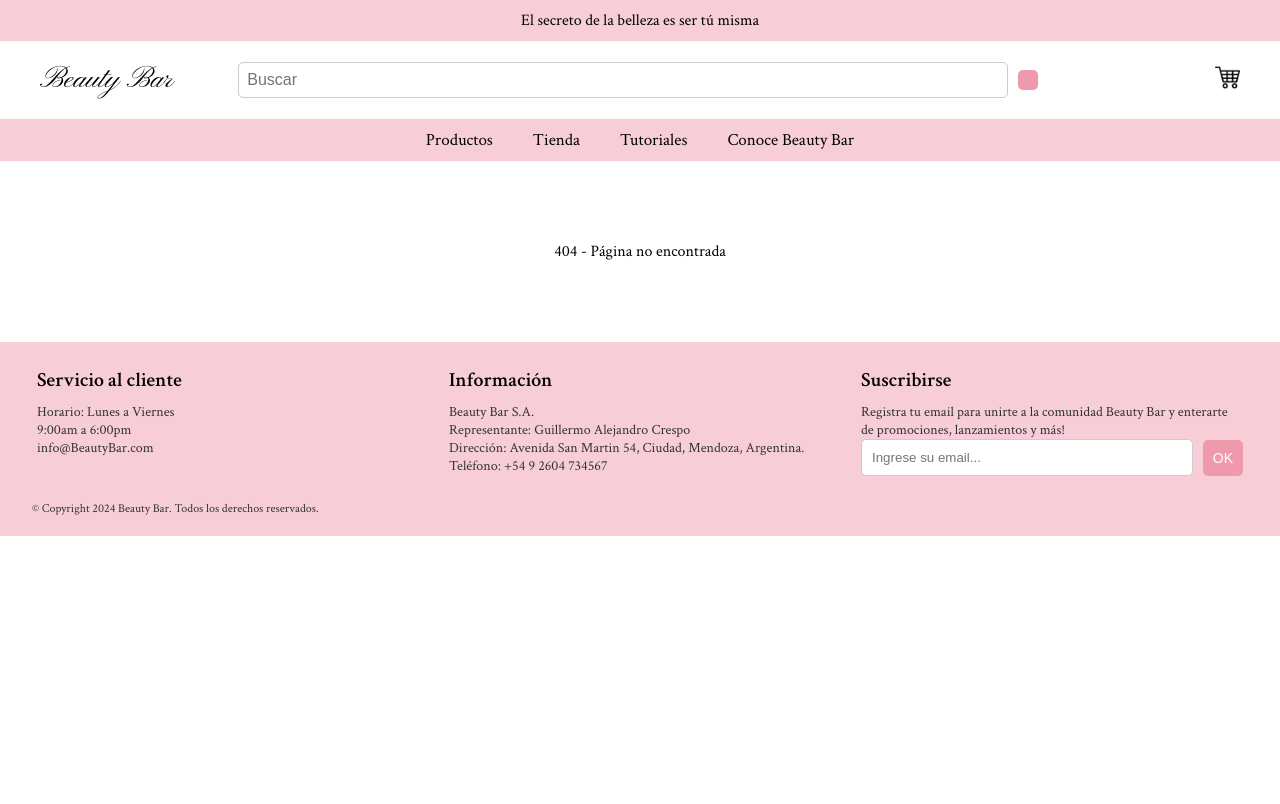
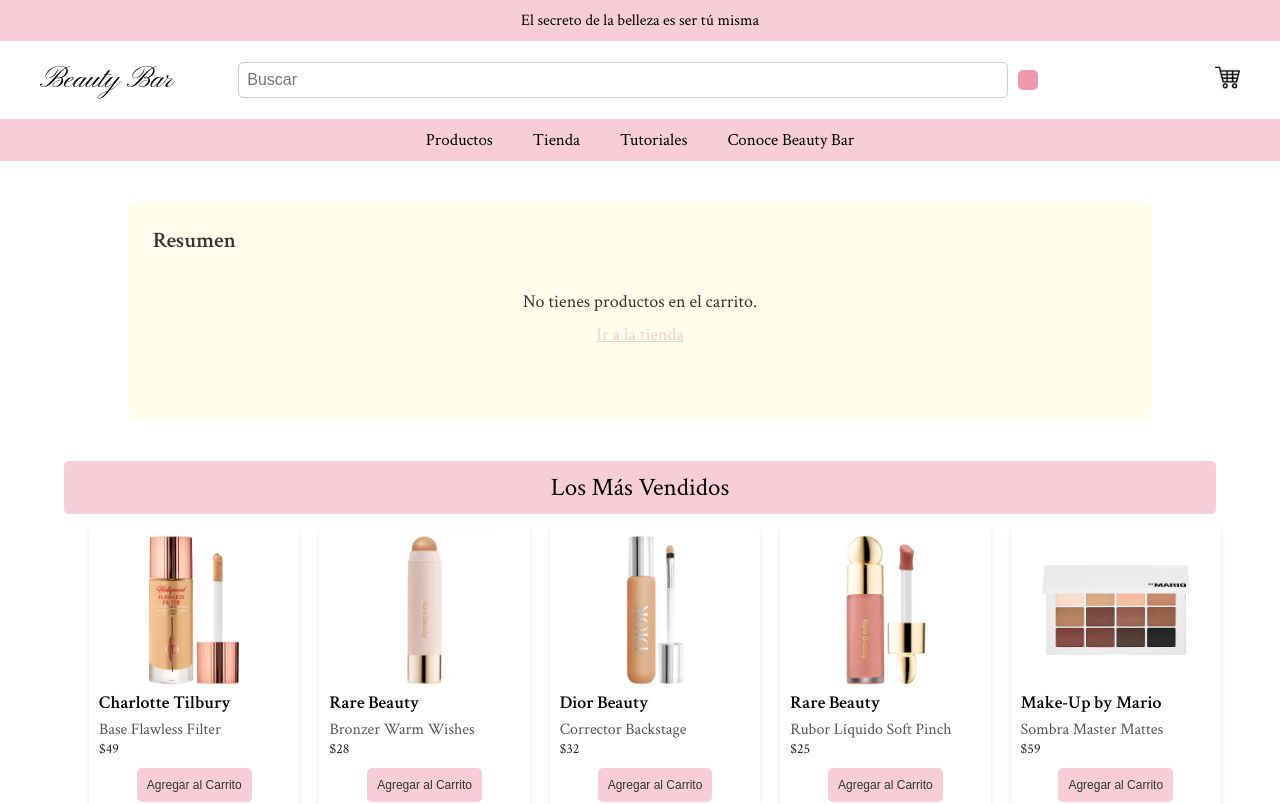
Before and after one commit to macadamiani345/ProyectoFinalDamiani, a React (Vite) app: page /carrito in a window 1280 px wide. Shown: the top 804 px of the page. Built offline with nearby package versions, Linux system fonts and the light colour scheme; a web font is replaced by a local one.

Commit message:
Se agregó las componentes para que el carrito funcione correctamente, con sus respectivos botones y mensajes

```diff
--- a/package.json
+++ b/package.json
@@ -12,7 +12,8 @@
   "dependencies": {
     "react": "^19.2.0",
     "react-dom": "^19.2.0",
-    "react-router-dom": "^7.10.1"
+    "react-router-dom": "^7.10.1",
+    "sweetalert2": "^11.26.17"
   },
   "devDependencies": {
     "@eslint/js": "^9.39.1",
--- a/src/App.jsx
+++ b/src/App.jsx
@@ -7,12 +7,27 @@
 import ItemListContainer from "./components/ItemListContainer/ItemListContainer"
 import ItemDetailContainer from './components/ItemDetailContainer/ItemDetailContainer'
 import Conoce from "./components/Conoce/Conoce"
+import Carrito from "./components/Carrito/Carrito"
+import { useCarrito } from './components/Carrito/UseCarrito';
 
 function App() {
+
+  const {
+    carrito,
+    agregarProducto,
+    eliminarProducto,
+    vaciarCarrito,
+    totalCantidad,
+    totalPrecio,
+    aumentarCantidad,
+    disminuirCantidad,
+    comprar
+  } = useCarrito();
+
   return (
     <>
 
-      <Header />
+      <Header totalItems={totalCantidad} />
 
       <main>
         <Routes>
@@ -20,17 +35,33 @@
           <Route path="/" element={
             <>
               <Carrusel />
-              <ItemListContainer greeting="Productos Nuevos" categoryProp="nuevos" />
-              <ItemListContainer greeting="Los Más Vendidos" categoryProp="mas-vendidos" />
+              <ItemListContainer greeting="Productos Nuevos" categoryProp="nuevos" agregarAlCarrito={agregarProducto} />
+              <ItemListContainer greeting="Los Más Vendidos" categoryProp="mas-vendidos" agregarAlCarrito={agregarProducto}/>
               <Extras />
             </>
           }/>
 
-          <Route path="/productos" element={ <ItemListContainer greeting="Nuestros Productos" showCategoryFilter /> }/>
+          <Route path="/productos" element={ <ItemListContainer greeting="Nuestros Productos" showCategoryFilter agregarAlCarrito={agregarProducto} />}/>
 
-          <Route path="/categoria/:categoryId" element={ <ItemListContainer /> }/>
+          <Route path="/categoria/:categoryId" element={ <ItemListContainer agregarAlCarrito={agregarProducto} />}/>
           <Route path="/detalle/:itemId" element={ <ItemDetailContainer /> }/>
           <Route path="/conoce" element={ <Conoce /> }/>
+
+          <Route path="/carrito" element={
+            <>
+            <Carrito
+              carrito={carrito}
+              eliminarProducto={eliminarProducto}
+              vaciarCarrito={vaciarCarrito}
+              totalPrecio={totalPrecio}
+              aumentarCantidad={aumentarCantidad}
+              disminuirCantidad={disminuirCantidad}
+              comprar={comprar}
+            />
+            <ItemListContainer greeting="Los Más Vendidos" categoryProp="mas-vendidos" agregarAlCarrito={agregarProducto} />
+            </>
+          }/>
+
           <Route path="*" element={ <p style={{ textAlign: 'center', margin: '80px 0' }}>404 - Página no encontrada</p> }/>
 
         </Routes>
--- /dev/null
+++ b/src/components/Carrito/Carrito.css
@@ -0,0 +1,143 @@
+.resumenCompra {
+    display: flex;
+    align-items: flex-start;
+    justify-content: space-between;
+    gap: 30px;
+    margin: 40px auto;
+    padding: 25px;
+    max-width: 80%;
+    border-radius: 12px;
+    background-color: var(--color-fondo-pagina);
+}
+
+.resumenCompra .listadoProductosCarrito {
+    flex: 2;
+}
+
+.resumenCompra .listadoProductosCarrito h2 {
+    font-size: 22px;
+    margin-bottom: 15px;
+    font-weight: 600;
+    color: var(--color-texto-general);
+}
+
+.resumenCompra .listadoProductosCarrito ul {
+    list-style: none;
+    padding: 0;
+    margin: 0;
+}
+
+.resumenCompra .listadoProductosCarrito li {
+    display: grid;
+    grid-template-columns: 1fr auto auto auto;
+    align-items: center;
+    justify-content: space-between;
+    padding: 12px 15px;
+    margin-bottom: 10px;
+    gap: 15px;
+    border: 1px solid var(--color-borde-cajas);
+    border-radius: 8px;
+    background: #fafafa;
+    font-size: 14px;
+    color: var(--color-texto-nombre);
+}
+
+.resumenCompra .listadoProductosCarrito li button {
+    margin-left: 2px;
+    padding: 5px 10px;
+    font-size: 14px;
+    border: none;
+    border-radius: 6px;
+    cursor: pointer;
+    background: var(--color-fondo-seccion);
+    color: var(--color-texto-general);
+    transition: background 0.3s;
+}
+
+.resumenCompra .listadoProductosCarrito li button:hover {
+    filter: brightness(0.9);
+}
+
+.btn-vaciar {
+    margin-top: 15px;
+    padding: 10px 15px;
+    border: none;
+    border-radius: 6px;
+    background: #ffefef;
+    color: #a80000;
+    font-size: 12px;
+    cursor: pointer;
+    transition: background 0.3s;
+}
+
+.btn-vaciar:hover {
+    background: var(--color-fondo-seccion);
+}
+
+.totalCompraCarrito {
+    flex: 1;
+    padding: 20px;
+    border-left: 1px solid var(--color-borde-cajas);
+}
+
+.totalCompraCarrito p {
+    font-size: 16px;
+    font-weight: 600;
+    margin-bottom: 20px;
+    color: var(--color-texto-general);
+}
+
+.btn-comprar {
+    width: 70%;
+    padding: 12px;
+    border: none;
+    border-radius: 8px;
+    background: var(--color-fondo-seccion);
+    font-size: 15px;
+    font-weight: 600;
+    color: var(--color-texto-general);
+    cursor: pointer;
+    transition: background 0.3s;
+}
+
+.btn-comprar:hover {
+    filter: brightness(0.9);
+}
+
+.carrito-vacio {
+    text-align: center;
+    padding: 20px;
+    font-size: 18px;
+    color: var(--color-texto-general);
+}
+
+.btn-volver {
+    display: inline-block;
+    margin-top: 10px;
+    color: var(--color-fondo-seccion);
+    text-decoration: underline;
+}
+
+.controles-cantidad {
+    display: flex;
+    align-items: center;
+    gap: 10px;
+}
+
+.controles-cantidad button {
+    padding: 2px 8px;
+    cursor: pointer;
+    background: #e0e0e0;
+    border: none;
+    border-radius: 4px;
+    font-weight: bold;
+}
+
+.controles-cantidad button:hover {
+    background: #d0d0d0;
+}
+
+.item-carrito {
+    display: grid;
+    grid-template-columns: 2fr 1fr 1fr auto !important;
+}
--- /dev/null
+++ b/src/components/Carrito/Carrito.jsx
@@ -0,0 +1,66 @@
+import "./carrito.css";
+import { Link } from "react-router-dom";
+
+function Carrito({
+    carrito,
+    eliminarProducto,
+    vaciarCarrito,
+    totalPrecio,
+    aumentarCantidad,
+    disminuirCantidad,
+    comprar
+}) {
+
+    return (
+        <section className="resumenCompra">
+        <div className="listadoProductosCarrito">
+            <h2>Resumen</h2>
+
+            {carrito.length === 0 ? (
+                <div className="carrito-vacio">
+                    <p>No tienes productos en el carrito.</p>
+                    <Link to="/" className="btn-volver">Ir a la tienda</Link>
+                </div>
+            ) : (
+                <>
+                    <ul className="lista-carrito">
+                    {carrito.map((prod) => (
+                        <li key={prod.id} className="item-carrito">
+                        <span className="nombre-prod">{prod.name}</span>
+
+                        <div className="controles-cantidad">
+                            <button onClick={() => disminuirCantidad(prod.id)}>-</button>
+                            <span className="cantidad">{prod.cantidad}</span>
+                            <button onClick={() => aumentarCantidad(prod.id)}>+</button>
+                        </div>
+
+                        <span className="precio-prod">${(prod.price * prod.cantidad).toFixed(2)}</span>
+
+                        <button
+                            className="btn-eliminar"
+                            onClick={() => eliminarProducto(prod.id)}
+                        >
+                            🗑️
+                        </button>
+                        </li>
+                    ))}
+                    </ul>
+
+                    <button onClick={vaciarCarrito} className="btn-vaciar">
+                        Vaciar Carrito
+                    </button>
+                </>
+            )}
+        </div>
+
+        {carrito.length > 0 && (
+            <div className="totalCompraCarrito">
+                <p>Total: ${totalPrecio.toFixed(2)}</p>
+                <button onClick={comprar} className="btn-comprar">Comprar</button>
+            </div>
+        )}
+        </section>
+    );
+}
+
+export default Carrito;
--- /dev/null
+++ b/src/components/Carrito/UseCarrito.jsx
@@ -0,0 +1,94 @@
+import { useState, useEffect } from 'react';
+import Swal from 'sweetalert2';
+
+export const useCarrito = () => {
+    const [carrito, setCarrito] = useState(() => {
+        const guardado = localStorage.getItem("carrito");
+        return guardado ? JSON.parse(guardado) : [];
+    });
+
+    useEffect(() => {
+        localStorage.setItem("carrito", JSON.stringify(carrito));
+    }, [carrito]);
+
+    const agregarProducto = (item, cantidad) => {
+        const encontrado = carrito.find(p => p.id === item.id);
+        if (encontrado) {
+            setCarrito(carrito.map(p => p.id === item.id ? { ...p, cantidad: p.cantidad + cantidad } : p));
+        } else {
+            setCarrito([...carrito, { ...item, cantidad }]);
+        }
+        Swal.fire({
+            toast: true, position: 'top-end', icon: 'success',
+            title: `${item.name} añadido`, showConfirmButton: false, timer: 1500
+        });
+    };
+
+    const aumentarCantidad = (id) => {
+        setCarrito(carrito.map(p => p.id === id ? { ...p, cantidad: p.cantidad + 1 } : p));
+    };
+
+    const disminuirCantidad = (id) => {
+        const producto = carrito.find(p => p.id === id);
+        if (producto.cantidad > 1) {
+            setCarrito(carrito.map(p => p.id === id ? { ...p, cantidad: p.cantidad - 1 } : p));
+        } else {
+            eliminarProducto(id);
+        }
+    };
+
+    const eliminarProducto = (id) => {
+        setCarrito(carrito.filter(p => p.id !== id));
+        Swal.fire({
+            toast: true, position: 'top-end', icon: 'info',
+            title: 'Producto eliminado', showConfirmButton: false, timer: 1000
+        });
+    };
+
+    const vaciarCarrito = () => {
+        Swal.fire({
+            title: '¿Estás seguro?',
+            text: "¡Se eliminarán todos los artículos!",
+            icon: 'warning',
+            showCancelButton: true,
+            confirmButtonColor: '#d33',
+            cancelButtonColor: '#3085d6',
+            confirmButtonText: 'Sí, vaciar',
+            cancelButtonText: 'Cancelar'
+        }).then((result) => {
+            if (result.isConfirmed) {
+                setCarrito([]);
+                Swal.fire('¡Vaciado!', 'Tu carrito está vacío.', 'success');
+            }
+        });
+    };
+
+    const comprar = () => {
+        if (carrito.length === 0) {
+            Swal.fire('Error', 'El carrito está vacío', 'warning');
+            return;
+        }
+
+        setCarrito([]);
+        Swal.fire({
+            icon: 'success',
+            title: '¡Compra Exitosa!',
+            html: '<h3>¡Gracias por tu compra!</h3><p>Tu pedido será procesado pronto.</p>',
+        });
+    };
+
+    const totalCantidad = carrito.reduce((acc, item) => acc + item.cantidad, 0);
+    const totalPrecio = carrito.reduce((acc, item) => acc + (item.cantidad * item.price), 0); // Asegúrate que sea .price o .precio según tu data
+
+    return {
+        carrito,
+        agregarProducto,
+        eliminarProducto,
+        vaciarCarrito,
+        totalCantidad,
+        totalPrecio,
+        aumentarCantidad,
+        disminuirCantidad,
+        comprar
+    };
+};
--- a/src/components/Header/Header.jsx
+++ b/src/components/Header/Header.jsx
@@ -25,9 +25,9 @@
                         </div>
                     </div>
                     <div>
-                        <a href="/carrito.html">
+                        <Link to="/carrito">
                             <img src={carrito} alt="Ícono de carrito de compras" width="25" height="25" />
-                        </a>
+                        </Link>
                     </div>
                 </div>
             </section>
--- a/src/components/Item/Item.jsx
+++ b/src/components/Item/Item.jsx
@@ -2,7 +2,11 @@
 import Button from "../Button/Button.jsx";
 import "./Item.css";
 
-const Item = ({ id, name, brand, price, img }) => {
+const Item = ({ id, name, brand, price, img, agregarAlCarrito }) => {
+    const handleClick = () => {
+        const producto = { id, name, brand, price, img };
+        agregarAlCarrito(producto, 1);
+    };
     return (
         <div className="item">
             <Link to={`/detalle/${id}`}>
@@ -13,7 +17,9 @@
             <p className="nombre">{name}</p>
             <p className="precio">${price}</p>
 
-            <Button>Agregar al Carrito</Button>
+            <div onClick={handleClick}>
+                <Button>Agregar al Carrito</Button>
+            </div>
         </div>
     );
 };
--- a/src/components/ItemDetail/ItemDetail.jsx
+++ b/src/components/ItemDetail/ItemDetail.jsx
@@ -2,8 +2,13 @@
 import Button from "../Button/Button";
 import "./ItemDetail.css";
 
-const ItemDetail = ({ name, brand, price, img, description, category}) => {
+const ItemDetail = ({ id, name, brand, price, img, description, category, agregarAlCarrito}) => {
     const mainCategory = category.split(',')[0].trim();
+
+    const handleClick = () => {
+        const producto = { id, name, brand, price, img };
+        agregarAlCarrito(producto, 1);
+    };
 
     return (
         <div className="container-detalle">
@@ -30,7 +35,7 @@
 
                     <hr className="divisor" />
 
-                    <div className="contenedor-boton">
+                    <div className="contenedor-boton" onClick={handleClick}>
                         <Button>Agregar al Carrito</Button>
                     </div>
 
--- a/src/components/ItemDetailContainer/ItemDetailContainer.jsx
+++ b/src/components/ItemDetailContainer/ItemDetailContainer.jsx
@@ -2,10 +2,12 @@
 import { useParams } from "react-router-dom";
 import { getProductById } from "../../Data/mockData";
 import ItemDetail from "../ItemDetail/ItemDetail";
+import { useCarrito } from "../Carrito/UseCarrito";
 
 const ItemDetailContainer = () => {
     const [product, setProduct]   = useState(null);
     const { itemId } = useParams();
+    const { agregarProducto } = useCarrito();
 
     useEffect(() => {
         getProductById(itemId)
@@ -17,7 +19,7 @@
 
     return (
         <div>
-            {product ? <ItemDetail {...product} /> : <p style={{textAlign:'center', marginTop:'50px'}}>Cargando producto...</p>}
+            {product ? <ItemDetail {...product} agregarAlCarrito={agregarProducto} /> : <p style={{textAlign:'center', marginTop:'50px'}}>Cargando producto...</p>}
         </div>
     );
 };
--- a/src/components/ItemList/ItemList.jsx
+++ b/src/components/ItemList/ItemList.jsx
@@ -1,11 +1,11 @@
 import Item from '../Item/Item';
 import "./ItemList.css";
 
-const ItemList = ({ products }) => {
+const ItemList = ({ products, agregarAlCarrito }) => {
     return (
         <div className="contenedorProductos">
             {products.map((prod) => (
-                <Item key={prod.id} {...prod} />
+                <Item key={prod.id} {...prod} agregarAlCarrito={agregarAlCarrito} />
             ))}
         </div>
     );
--- a/src/components/ItemListContainer/ItemListContainer.jsx
+++ b/src/components/ItemListContainer/ItemListContainer.jsx
@@ -4,7 +4,7 @@
 import { useParams, useNavigate, Link } from 'react-router-dom';
 import "./ItemListContainer.css";
 
-const ItemListContainer = ({ greeting, categoryProp, showCategoryFilter = false }) => {
+const ItemListContainer = ({ greeting, categoryProp, showCategoryFilter = false, agregarAlCarrito }) => {
     const [products, setProducts] = useState([]);
     const { categoryId } = useParams();
     const navigate = useNavigate();
@@ -68,7 +68,7 @@
                     </select>
                 </div>
             )}
-            <ItemList products={products} />
+            <ItemList products={products} agregarAlCarrito={agregarAlCarrito} />
         </section>
     );
 };
```
